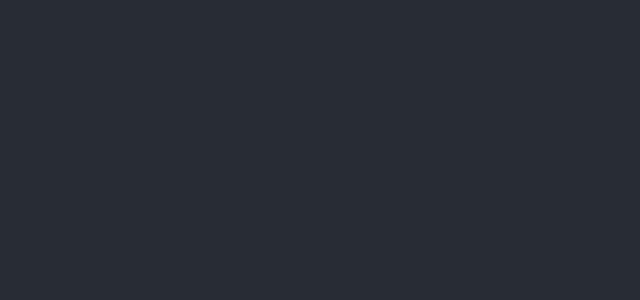
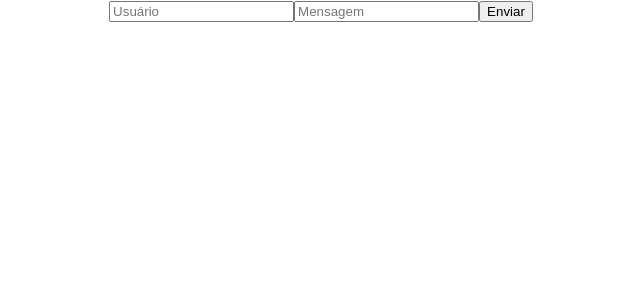
Before and after one commit to future4code/julian-whatslab-grupo17, a React (Create React App) app in the folder what4/: page / in a window 1280 px wide. Shown: the top 300 px of the page, without its empty margins (319-959 px from the left). Built offline with nearby package versions, Linux system fonts and the light colour scheme.

Commit message:
Adicionado inputs e botao

```diff
--- a/what4/src/App.js
+++ b/what4/src/App.js
@@ -1,18 +1,44 @@
 import React from 'react';
 import './App.css';
+import Form from './components/Form';
 import Main from './components/Main';
-import Form from './components/Form';
 import styled from 'styled-components';
 
 class App extends React.Component {
+  state = {
+    listaDeMensagens: [],
+    valorInputRemetente: '',
+    valorinputConteudo: ''
+  }
+
+  onChangeInputRemetente = (event) => {
+    this.setState({valorInputRemetente: event.target.value})
+  }
+
+  onChangeInputConteudo = (event) => {
+    this.setState({valorInputConteudo: event.target.value})
+  }
+
+  adicionaMensagem = () => {
+    const novaMensagem = {
+      usuario: this.state.valorInputRemetente,
+      conteudo: this.state.valorInputConteudo
+    }
+
+    const novasMensagens = this.state.listaDeMensagens;
+    novasMensagens.push(novaMensagem);
+
+    this.setState({listaDeMensagens: novasMensagens, valorInputConteudo: ''});
+  }
 
   render(){
 
     return (
       <div className="App">
-      <header className="App-header">
-      </header>
-    </div>
+        <input value={this.state.valorInputRemetente} onChange={this.onChangeInputRemetente} placeholder={'Usuário'} />
+        <input value={this.state.valorInputConteudo} onChange={this.onChangeInputConteudo} placeholder={'Mensagem'} />
+        <button onClick={this.adicionaMensagem} >Enviar</button>
+      </div>
     );
   }
 }
```
